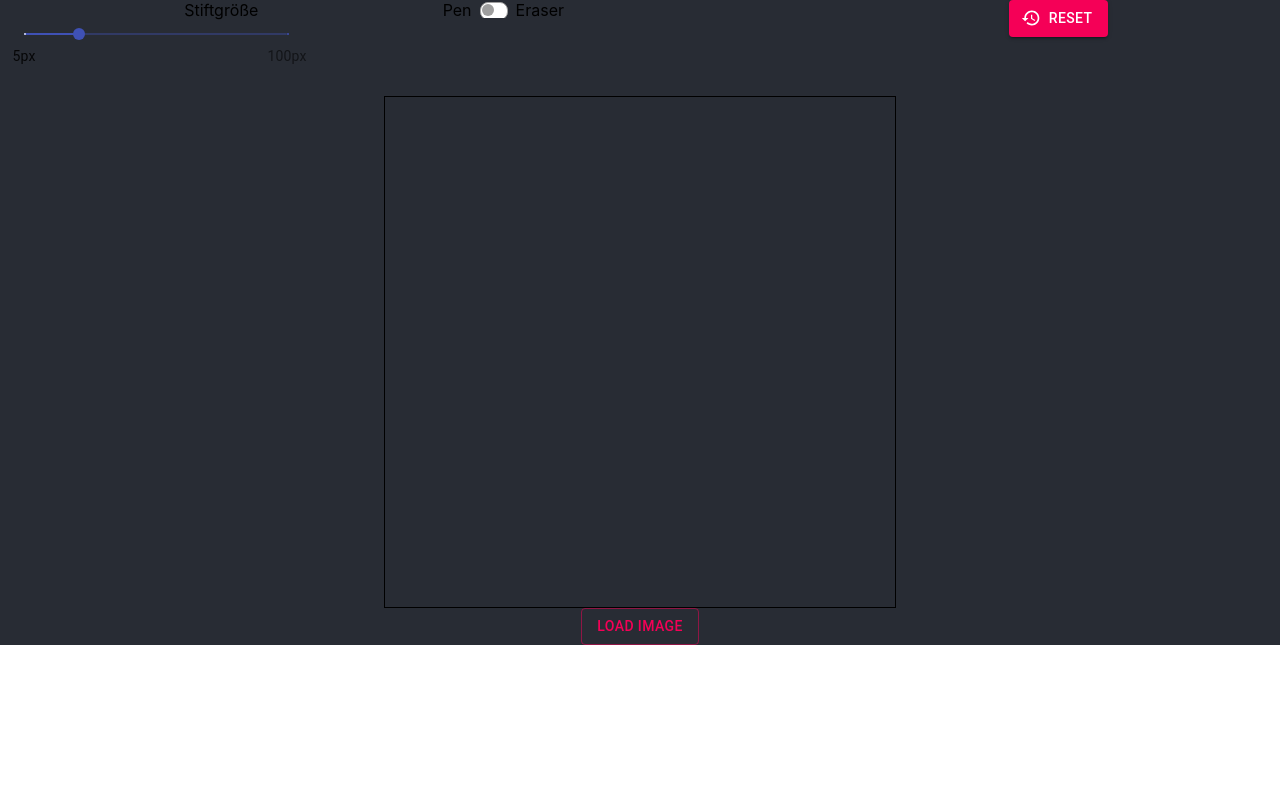
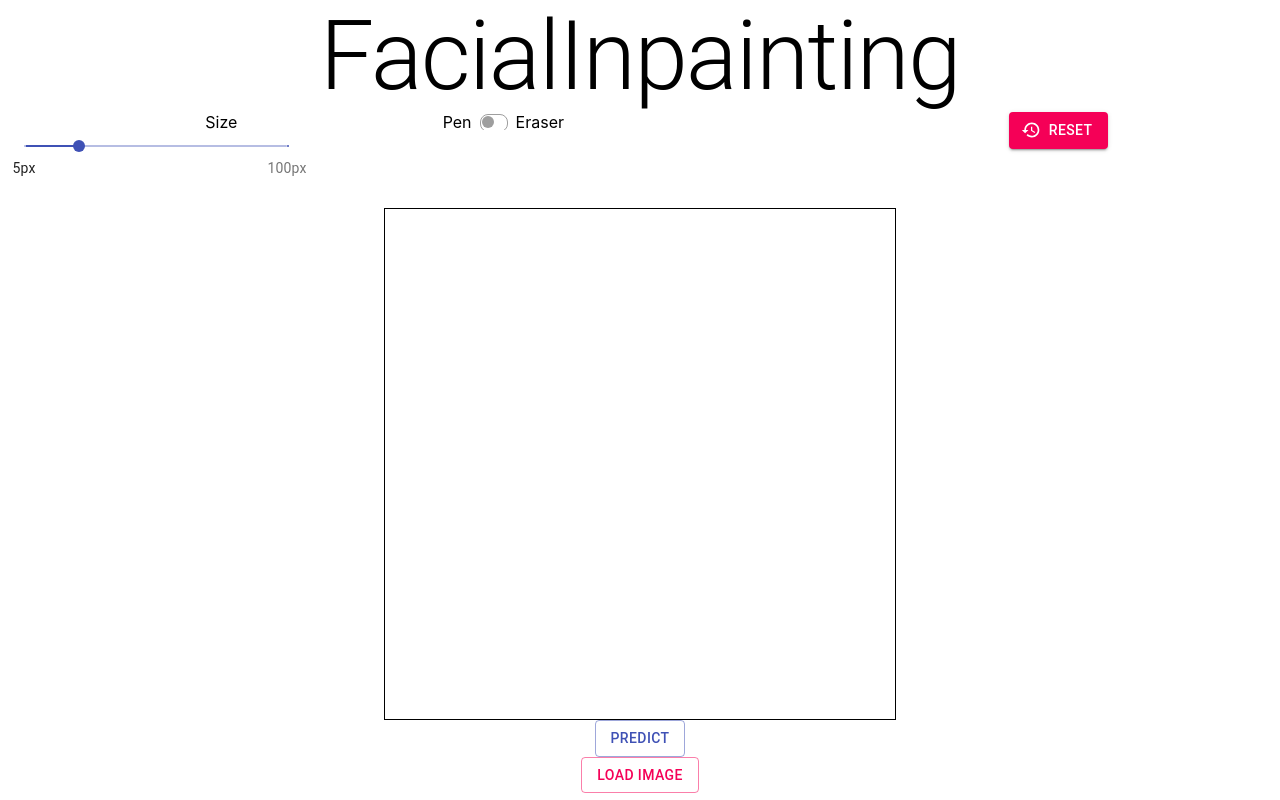
Before and after one commit to b4shy/FacialInpainting, a React (Create React App) app in the folder gui/: page / in a window 1280 px wide. Built offline with nearby package versions, Linux system fonts and the light colour scheme.

Commit message:
(r,g,b,filter) Array generated for rediction start

```diff
--- a/gui/public/index.html
+++ b/gui/public/index.html
@@ -7,7 +7,7 @@
     <meta name="theme-color" content="#000000" />
     <meta
       name="description"
-      content="Web site created using create-react-app"
+      content="Faicial inpainting gui created using create-react-app"
     />
     <link rel="apple-touch-icon" href="%PUBLIC_URL%/logo192.png" />
     <!--
@@ -24,7 +24,7 @@
       work correctly both with client-side routing and a non-root public URL.
       Learn how to configure a non-root public URL by running `npm run build`.
     -->
-    <title>React App</title>
+    <title>DeFINe</title>
   </head>
   <body>
     <noscript>You need to enable JavaScript to run this app.</noscript>
--- a/gui/src/App.css
+++ b/gui/src/App.css
@@ -1,4 +1,4 @@
 .App {
   text-align: center;
-  background-color: #282c34;
+  /*background-color: #282c34;*/
 }
--- a/gui/src/App.js
+++ b/gui/src/App.js
@@ -2,6 +2,7 @@ import React from 'react';
 import './App.css';
 import Editor from './components/editor';
 import ImageLoaderModal from './components/imageLoaderModal';
+import { Typography } from '@material-ui/core';
 
 function App() {
   const [src, setSrc] = React.useState(false);
@@ -14,10 +15,13 @@ function App() {
   };
 
   return (
-      <div className="App">
-        <Editor src={src} crop={crop}/>
-        <ImageLoaderModal parentCallback={imagecropCallbackFunction}/>
-      </div>
+    <div className="App">
+      <Typography variant="h1">
+        FacialInpainting
+      </Typography>
+      <Editor src={src} crop={crop} />
+      <ImageLoaderModal parentCallback={imagecropCallbackFunction} />
+    </div>
   );
 }
 
--- a/gui/src/components/editor/index.js
+++ b/gui/src/components/editor/index.js
@@ -8,6 +8,7 @@ import Slider from '@material-ui/core/Slider';
 
 import ImageCanvas from '../imageCanvas';
 import EditCanvas from '../editCanvas';
+import PredictionButton from '../predictionButton';
 import { IMAGE_SIZE } from '../../constants'
 import { Container } from '@material-ui/core';
 
@@ -69,7 +70,8 @@ export default class index extends Component {
             size: 25,
             erase: false
         };
-        this.child = React.createRef();
+        this.editCanvas = React.createRef();
+        this.imageCanvas = React.createRef();
     }
 
     handlePenChange(e) {
@@ -80,7 +82,7 @@ export default class index extends Component {
     }
 
     handleClearDrawing(e) {
-        this.child.current.clearCanvas();
+        this.editCanvas.current.clearCanvas();
         this.setState({ erase: false });
     }
 
@@ -91,7 +93,7 @@ export default class index extends Component {
                 <Grid container spacing={3}>
                     <Grid item xs={4}>
                         <Grid item xs={12}>
-                            Stiftgröße
+                            Size
                     </Grid>
                         <Grid item xs={8}>
                             <Slider
@@ -130,11 +132,13 @@ export default class index extends Component {
                     </Grid>
                     <Grid item xs={12} style={{}}>
                         <Container style={{ position: 'relative', width: IMAGE_SIZE.width, height: IMAGE_SIZE.height, cursor: 'crosshair', border: 'solid black 1px' }}>
-                            <EditCanvas size={this.state.size} erase={this.state.erase} ref={this.child} />
-                            <ImageCanvas crop={this.props.crop} src={this.props.src} />
+                            <EditCanvas size={this.state.size} erase={this.state.erase} ref={this.editCanvas} />
+                            <ImageCanvas crop={this.props.crop} src={this.props.src} ref={this.imageCanvas}/>
                         </Container>
                     </Grid>
                 </Grid>
+
+                <PredictionButton editCanvas={this.editCanvas} imageCanvas={this.imageCanvas}/>
             </Container>
         )
     }
--- a/gui/src/components/imageCanvas/index.js
+++ b/gui/src/components/imageCanvas/index.js
@@ -15,7 +15,7 @@ export default class index extends Component {
 
     componentDidUpdate() {
         //console.log("image:", this.props.src);
-        if (this.props.src != "") {
+        if (this.props.src !== "") {
             var image = new Image();
             image.src = this.props.src;
 
--- a/gui/src/components/imageCrop/index.js
+++ b/gui/src/components/imageCrop/index.js
@@ -3,6 +3,8 @@ import ReactCrop from 'react-image-crop';
 import 'react-image-crop/dist/ReactCrop.css';
 import { IMAGE_SIZE } from '../../constants';
 import Button from '@material-ui/core/Button';
+
+//https://github.com/DominicTobias/react-image-crop
 
 
 export default class ImageCrop extends Component {
@@ -38,58 +40,10 @@ export default class ImageCrop extends Component {
     onCropChange = (crop, percentCrop) => {
         // You could also use percentCrop:
         this.setState({ crop: percentCrop });
-        //this.setState({ crop });
     };
 
-    async makeClientCrop(crop) {
-        if (this.imageRef && crop.width && crop.height) {
-            const croppedImageUrl = await this.getCroppedImg(
-                this.imageRef,
-                crop,
-                'newFile.jpeg'
-            );
-            this.setState({ croppedImageUrl });
-            console.log(crop);
-        }
-    }
-
-    getCroppedImg(image, crop, fileName) {
-        /*const canvas = document.createElement('canvas');
-        const scaleX = image.naturalWidth / image.width;
-        const scaleY = image.naturalHeight / image.height;
-        canvas.width = crop.width;
-        canvas.height = crop.height;
-        const ctx = canvas.getContext('2d');
-
-        ctx.drawImage(
-            image,
-            crop.x * scaleX,
-            crop.y * scaleY,
-            crop.width * scaleX,
-            crop.height * scaleY,
-            0,
-            0,
-            crop.width,
-            crop.height
-        );
-
-        return new Promise((resolve, reject) => {
-            canvas.toBlob(blob => {
-                if (!blob) {
-                    //reject(new Error('Canvas is empty'));
-                    console.error('Canvas is empty');
-                    return;
-                }
-                blob.name = fileName;
-                window.URL.revokeObjectURL(this.fileUrl);
-                this.fileUrl = window.URL.createObjectURL(blob);
-                resolve(this.fileUrl);
-            }, 'image/jpeg');
-        });*/
-    }
-
     render() {
-        const { crop, croppedImageUrl, src } = this.state;
+        const { crop, src } = this.state;
 
         return (
             <div>
@@ -109,9 +63,6 @@ export default class ImageCrop extends Component {
                         keepSelection={true}
                     />
                 )}
-                {/*croppedImageUrl && (
-          <img alt="Crop" style={{ maxWidth: '100%' }} src={croppedImageUrl} />
-                )*/}
                 <p>
                     <small>
                         *Images get resized to {IMAGE_SIZE.width} x {IMAGE_SIZE.height} after loading
--- /dev/null
+++ b/gui/src/components/predictionButton/index.js
@@ -0,0 +1,55 @@
+import React, { Component } from 'react';
+import Button from '@material-ui/core/Button';
+import { IMAGE_SIZE } from '../../constants'
+
+export default class index extends Component {
+    constructor(props) {
+        super(props);
+        this.state = {
+        };
+    }
+    predict() {
+        const editCanvas = this.props.editCanvas.current.canvasRef.current;
+        const editContext = editCanvas.getContext('2d');
+        const editData = editContext.getImageData(0, 0, IMAGE_SIZE.width, IMAGE_SIZE.height).data;
+        //console.log("predict:", this.props.editCanvas.current.canvasRef.current.toDataURL());
+        const imageCanvas = this.props.imageCanvas.current.canvasRef.current;
+        const imageContext = imageCanvas.getContext('2d');
+        const imageData = imageContext.getImageData(0, 0, IMAGE_SIZE.width, IMAGE_SIZE.height).data;
+
+        var newImage = new Array(IMAGE_SIZE.height);
+        for (var y = 0; y < IMAGE_SIZE.height; y++) {
+            var imageRow = new Array(IMAGE_SIZE.width);
+            for (var x = 0; x < IMAGE_SIZE.width; x++) {
+                var pixel = [
+                    imageData[4 * (y * IMAGE_SIZE.width + x) ], // red
+                    imageData[4 * (y * IMAGE_SIZE.width + x) + 1], // green
+                    imageData[4 * (y * IMAGE_SIZE.width + x) + 2], // blue
+                    editData[4 * (y * IMAGE_SIZE.width + x) + 3], // alpha
+                ];
+
+                imageRow[x] = pixel;
+            }
+            newImage[y] = imageRow;
+        }
+
+
+        console.log("predict:", newImage);
+
+        //TODO
+        /*var xhr = new XMLHttpRequest()
+        xhr.addEventListener('load', () => {
+          console.log(xhr.responseText)
+        })
+        xhr.open('GET', 'https://dog.ceo/api/breeds/list/all')
+        xhr.send()*/
+    }
+
+    render() {
+        return (
+            <Button variant="outlined" color="primary" onClick={this.predict.bind(this)}>
+                Predict
+            </Button>
+        )
+    }
+}
```
Also changed, not shown: gui/public/manifest.json.
